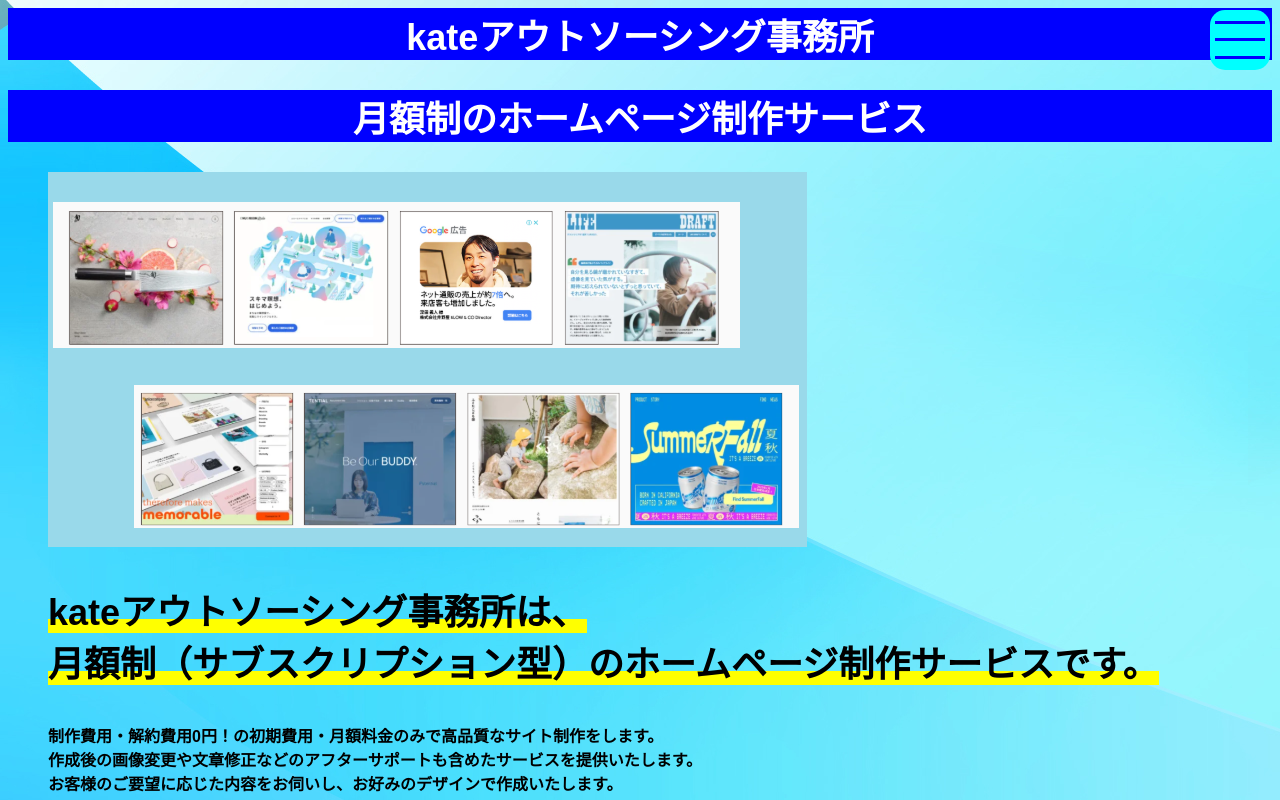
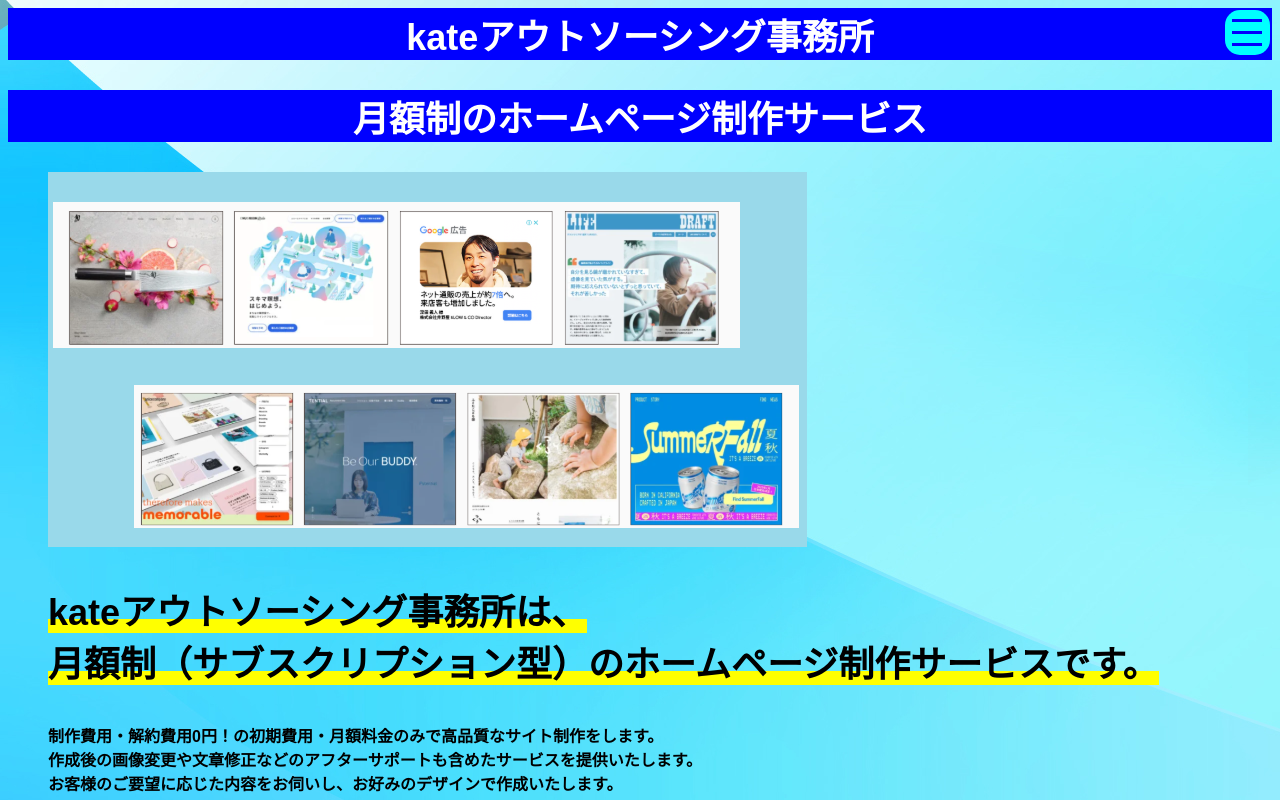
Before and after one commit to katetsuji/kate-outsourcing-office, a plain HTML site: page index.html in a window 1280 px wide. Shown: the top 800 px of the page. Drawn offline with nearby package versions, Linux system fonts and the light colour scheme.

Commit message:
Update style.css

```diff
--- a/css/style.css
+++ b/css/style.css
@@ -128,8 +128,8 @@ hamburger(ハンバーガーアイコン)
   position: fixed;
   right: 10px;
   top: 10px;
-  width: 60px;
-  height: 60px;
+  width: 45px;
+  height: 45px;
 
   background: aqua;
   border-radius: 15px;
@@ -144,9 +144,9 @@ hamburger(ハンバーガーアイコン)
 .hamburger__line {
   position: fixed;
 
-  width: 50px;
+  width: 30px;
   height: 3px;
-  right: 15px;
+  right: 18px;
 
   background-color: blue;
 
@@ -158,21 +158,21 @@ hamburger(ハンバーガーアイコン)
 }
 
 .hamburger__line--1 {
-  top: 21px;
+  top: 19px;
 }
 
 .hamburger__line--2 {
-  top: 38px;
+  top: 31px;
 }
 
 .hamburger__line--3 {
-  top: 56px;
+  top: 43px;
 }
 
 /*ハンバーガーがクリックされたら*/
 .open .hamburger__line--1 {
   transform: rotate(-45deg);
-  top: 37px;
+  top: 31px;
 }
 
 .open .hamburger__line--2 {
@@ -181,8 +181,9 @@ hamburger(ハンバーガーアイコン)
 
 .open .hamburger__line--3 {
   transform: rotate(45deg);
-  top: 37px;
+  top: 31px;
 }
+
 
 
 /*
```
